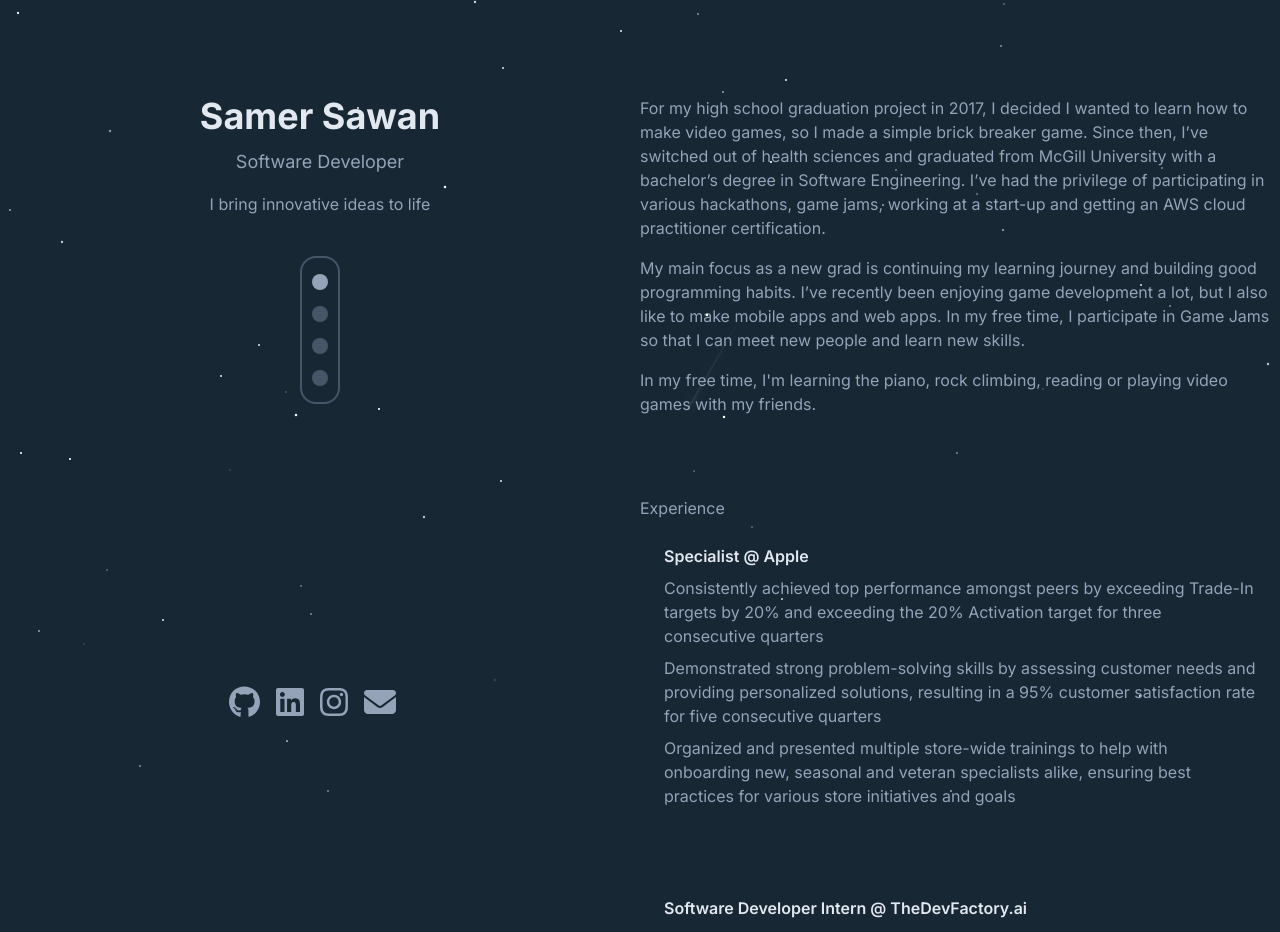
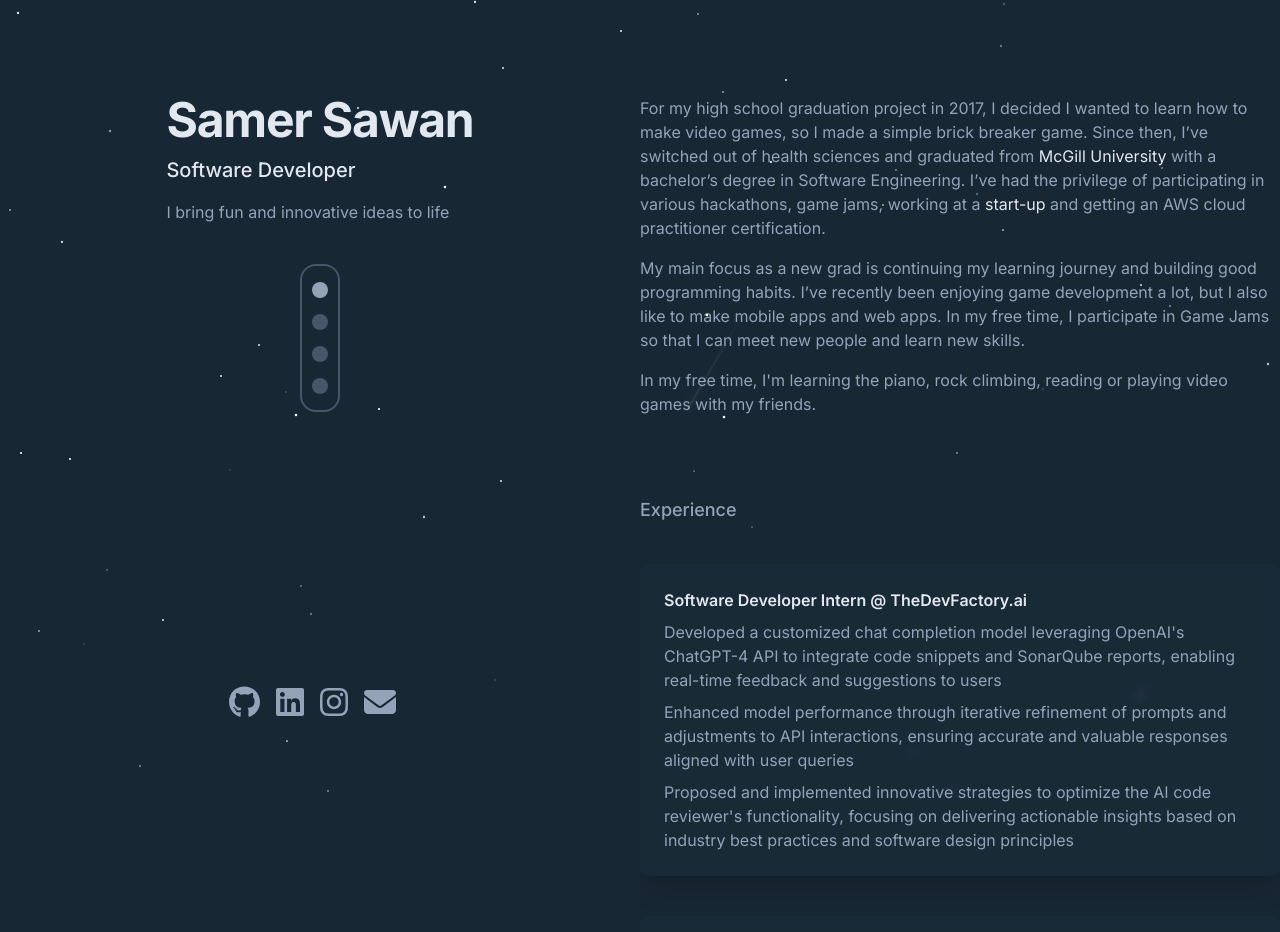
Before and after one commit to SamerSawan/Portfolio_v3, a Next.js app: page / in a window 1280 px wide. Shown: the top 932 px of the page. Built offline with nearby package versions, Linux system fonts and the light colour scheme.

Commit message:
refined starry background, changed font, adjusted section headers

```diff
--- a/app/components/experienceCard.js
+++ b/app/components/experienceCard.js
@@ -44,9 +44,9 @@ const ExperienceCard = ({ job, point1, point2, point3, href }) => {
 
     return (
         <a href={href} onClick={handleClick} className="no-underline">
-            <div className="card group mb-10 relative transition hover:bg-[#2E485C]/50
-            hover:bg-opacity-10 hover:backdrop-blur-sm hover:bg-clip-padding
-            backdrop-filter hover:shadow-xl rounded-lg p-6 mx-auto cursor-pointer">
+            <div className="card group mb-10 relative transition bg-[#2E485C]/10
+            bg-opacity-10 backdrop-blur-sm bg-clip-padding
+            backdrop-filter shadow-xl rounded-lg p-6 mx-auto cursor-pointer">
                 <div className="inside">
                     <h2 className="group-hover:text-[#8ce9b1] text-slate-200 font-semibold mb-2">{job}</h2>
                     <div className="flex flex-col space-y-2">
--- a/app/components/navBar.js
+++ b/app/components/navBar.js
@@ -50,7 +50,7 @@ const Navbar = () => {
   }, []);
 
   return (
-    <div className="relative flex flex-col justify-center items-center p-4">
+    <div className="relative flex flex-col justify-center text-center items-center p-4">
       <ul className="group flex w-10 flex-col gap-4 border-2 border-slate-600 items-center rounded-2xl p-4 cursor-pointer transition-all ease-out duration-100 hover:w-32">
         <li className="list-none w-4 h-4 bg-slate-600 group-hover:w-24 group-hover:duration-100 group-hover:h-6 rounded-full hover:bg-slate-500 transition-all">
           <a href="#About" className="opacity-0 text-slate-200 group-hover:opacity-100 transition-opacity duration-0 group-hover:duration-100">About</a>
--- a/app/components/projectCard.css
+++ b/app/components/projectCard.css
@@ -77,7 +77,7 @@
     background-image:
       radial-gradient(
         farthest-corner circle at var(--pointer-x) var(--pointer-y),
-        hsla(200, 46%, 43%, .3) 12%,
+        hsla(200, 36%, 33%, .3) 12%,
         hsla(206, 33%, 27%, .2) 30%
       );
     mix-blend-mode: overlay;
--- a/app/components/projectCard.js
+++ b/app/components/projectCard.js
@@ -45,9 +45,9 @@ const ProjectCard = ({ title, point1, point2, point3, point4, techPoints, href }
   return (
     <a href={href} onClick={handleClick} className="no-underline">
       <div
-        className="card group mb-10 relative transition hover:bg-[#2E485C]/50
-        hover:bg-opacity-10 hover:backdrop-blur-sm hover:bg-clip-padding
-        backdrop-filter hover:shadow-xl rounded-lg p-6 mx-auto cursor-pointer"
+        className="card group mb-10 relative transition bg-[#2E485C]/10
+        bg-opacity-10 backdrop-blur-sm bg-clip-padding
+        backdrop-filter shadow-xl rounded-lg p-6 mx-auto cursor-pointer"
       >
         <div className="inside">
           <h2 className="group-hover:text-[#8ce9b1] text-slate-200 font-semibold mb-2">{title}</h2>
--- a/app/components/starrySky.js
+++ b/app/components/starrySky.js
@@ -59,7 +59,7 @@ class StarrySky extends React.Component {
   render() {
     const { num } = this.state;
     return (
-      <div id="App">
+      <div id="App" className="z-0 pointer-events-none">
         <svg id="sky" className="w-screen h-screen fixed overflow-hidden m-0 p-0">
           {[...Array(num)].map((x, y) => (
             <circle
--- a/app/page.js
+++ b/app/page.js
@@ -13,11 +13,11 @@ export default function Home() {
     <div className="bg-[#182734] text-slate-400">
       <StarrySky />
       <div className="flex mx-auto min-h-screen max-w-screen-xl">
-        <div className="py-24 w-1/2 flex flex-col justify-between items-center text-center sticky top-0 h-screen">
+        <div className="py-24 w-1/2 flex flex-col justify-between items-center sticky top-0 h-screen">
           <div>
-            <h1 className="text-4xl text-slate-200 font-bold">Samer Sawan</h1>
-            <h2 className="mt-3 text-lg">Software Developer</h2>
-            <p className="mt-4 max-w-xs">I bring innovative ideas to life</p>
+            <h1 className="text-5xl text-slate-200 tracking-tight font-bold">Samer Sawan</h1>
+            <h2 className="mt-3 font-medium text-slate-200 text-xl">Software Developer</h2>
+            <p className="mt-4 max-w-xs">I bring fun and innovative ideas to life</p>
             <div className="mt-6">
               <Navbar />
             </div>
@@ -40,18 +40,30 @@ export default function Home() {
         <div className="py-24 w-1/2 flex flex-col justify-center items-center overflow-auto">
           <div id="About" className="mb-16 section">
             <p className="mb-4">
-              For my high school graduation project in 2017, I decided I wanted to learn how to make video games, so I made a simple brick breaker game. Since then, I’ve switched out of health sciences and graduated from McGill University with a bachelor’s degree in Software Engineering. I’ve had the privilege of participating in various hackathons, game jams, working at a start-up and getting an AWS cloud practitioner certification.
+              For my high school graduation project in 2017, I decided I wanted to learn how to make video games, so I made a simple brick breaker game.
+              Since then, I’ve switched out of health sciences and graduated from <a href={"https://mcgill.ca"} target="_blank" rel="noreferrer" className="text-slate-200 cursor-pointer">McGill University</a> with a bachelor’s degree in Software Engineering.
+              I’ve had the privilege of participating in various hackathons, game jams, working at a <a href={"https://www.thedevfactory.ai/"} target="_blank" rel="noreferrer" className="text-slate-200 cursor-pointer">start-up</a> and getting an AWS cloud practitioner certification.
             </p>
             <p className="mb-4">
-              My main focus as a new grad is continuing my learning journey and building good programming habits. I’ve recently been enjoying game development a lot, but I also like to make mobile apps and web apps. In my free time, I participate in Game Jams so that I can meet new people and learn new skills.
+              My main focus as a new grad is continuing my learning journey and building good programming habits.
+              I’ve recently been enjoying game development a lot, but I also like to make mobile apps and web apps.
+              In my free time, I participate in Game Jams so that I can meet new people and learn new skills.
             </p>
             <p className="mb-4">
               In my free time, I'm learning the piano, rock climbing, reading or playing video games with my friends.
             </p>
           </div>
           <div id="Experience" className="mb-16 section">
-            <h3>Experience</h3>
+            <h2 className="mb-10 font-medium text-lg text-slate-400">Experience</h2>
             <ol className="group/list">
+
+              <li>
+                <ExperienceCard job={"Software Developer Intern @ TheDevFactory.ai"}
+                point1={"Developed a customized chat completion model leveraging OpenAI's ChatGPT-4 API to integrate code snippets and SonarQube reports, enabling real-time feedback and suggestions to users"}
+                point2={"Enhanced model performance through iterative refinement of prompts and adjustments to API interactions, ensuring accurate and valuable responses aligned with user queries"}
+                point3={"Proposed and implemented innovative strategies to optimize the AI code reviewer's functionality, focusing on delivering actionable insights based on industry best practices and software design principles"}
+                href={"https://www.linkedin.com/company/the-devfactory/?originalSubdomain=ca"}/>
+              </li>
               <li>
                 <ExperienceCard job={"Specialist @ Apple"}
                 point1={"Consistently achieved top performance amongst peers by exceeding Trade-In targets by 20% and exceeding the 20% Activation target for three consecutive quarters"}
@@ -59,18 +71,10 @@ export default function Home() {
                 point3={"Organized and presented multiple store-wide trainings to help with onboarding new, seasonal and veteran specialists alike, ensuring best practices for various store initiatives and goals"}
                 href={"https://www.apple.com/"}/>
               </li>
-              <li>
-                <ExperienceCard job={"Software Developer Intern @ TheDevFactory.ai"}
-                point1={"Developed a customized chat completion model leveraging OpenAI's ChatGPT-4 API to integrate code snippets and SonarQube reports, enabling real-time feedback and suggestions to users"}
-                point2={"Enhanced model performance through iterative refinement of prompts and adjustments to API interactions, ensuring accurate and valuable responses aligned with user queries"}
-                point3={"Proposed and implemented innovative strategies to optimize the AI code reviewer's functionality, focusing on delivering actionable insights based on industry best practices and software design principles"}
-                href={"https://www.linkedin.com/company/the-devfactory/?originalSubdomain=ca"}/>
-
-              </li>
             </ol>
           </div>
           <div id="Projects" className="mb-16 section">
-            <h3>Projects</h3>
+            <h2 className="mb-10 font-medium text-lg text-slate-400">Projects</h2>
             <ProjectCard title={"Standy's Mountain of Doubts"}
             point1={"My submission for HealthyGamerGG's Mental Health May Hackathon was a precision platformer where the main character, Standy, learns to meditate to improve focus and navigate a complex map. The game was developed in GDScript and Godot, utilizing a sophisticated state machine to manage character and enemy behaviors through various state transitions. This state machine handles states such as running, idling, climbing, and jumping, enabling pixel-precise movement and mechanics like coyote jumping."}
             techPoints={["GDScript", "Godot", "Aseprite"]} href={"https://bappleboi.itch.io/standys-mountain-of-doubts"}/>
--- a/tailwind.config.js
+++ b/tailwind.config.js
@@ -1,4 +1,5 @@
 /** @type {import('tailwindcss').Config} */
+const defaultTheme = require('tailwindcss/defaultTheme')
 module.exports = {
   content: [
     "./pages/**/*.{js,ts,jsx,tsx,mdx}",
@@ -14,7 +15,10 @@ module.exports = {
       },
       boxShadow: {
         'glass': '0 8px 32px 0 rgba(31,38,135,0.37)'
-      }
+      },
+      fontFamily: {
+        'sans': ['"Proxima Nova"', ...defaultTheme.fontFamily.sans],
+      },
     },
   },
   plugins: [],
```
